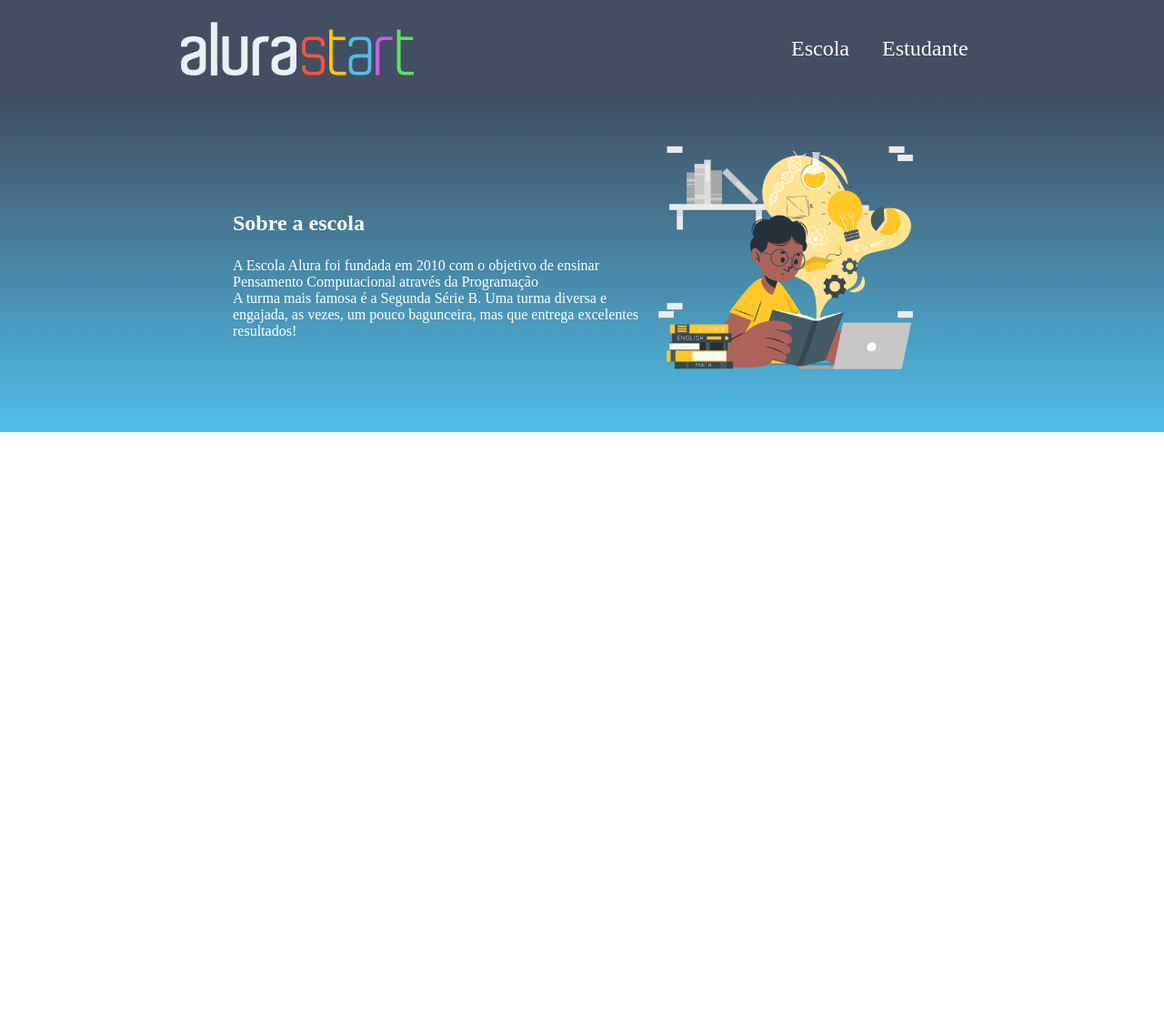
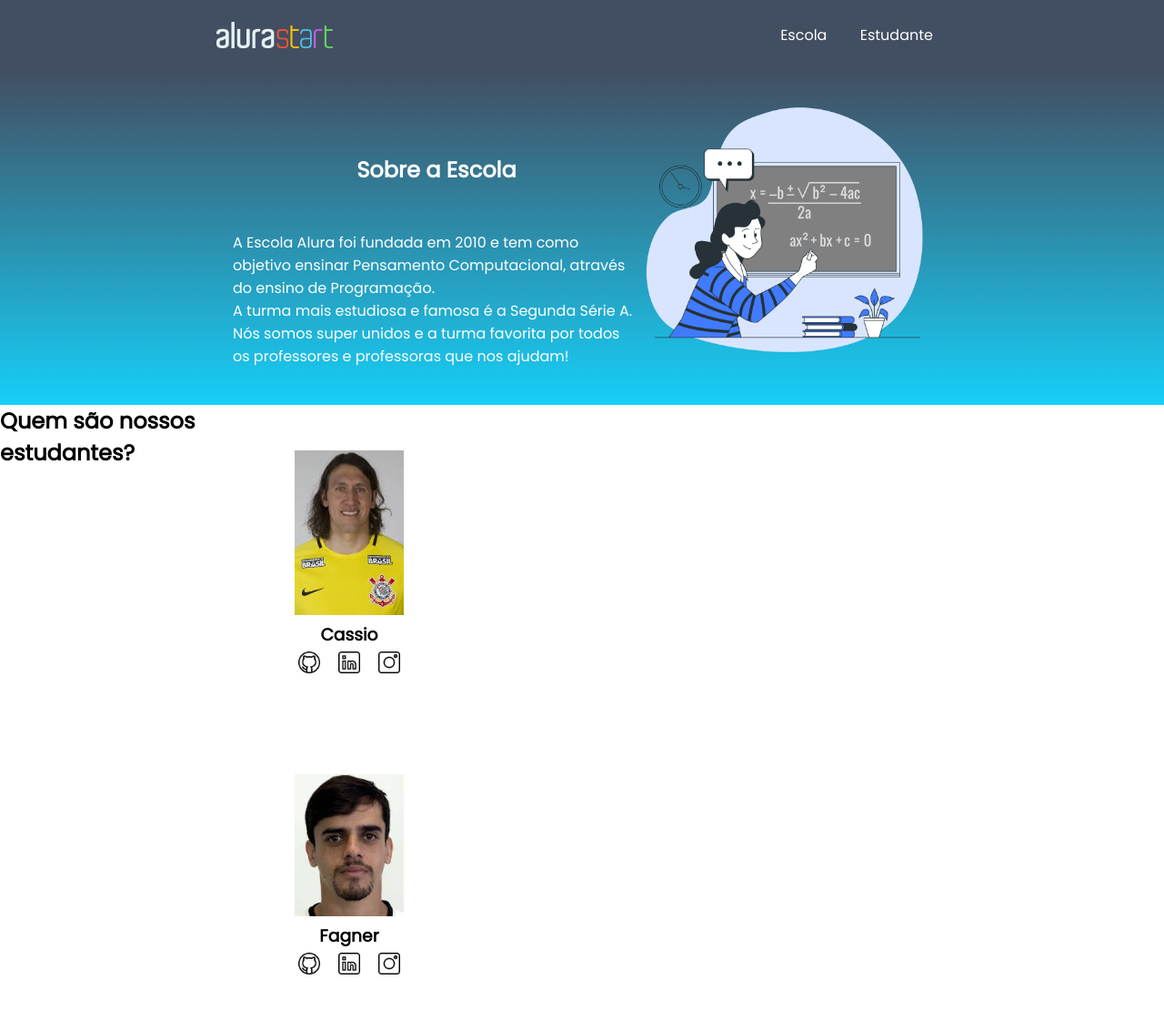
Before and after one commit to silvagusmao/Site-escola, a plain HTML site: page index.html in a window 1280 px wide. Shown: the whole page at 91% size. Before the commit the page ends 800 px from the top, so only its background shows below. Drawn offline with Linux system fonts and the light colour scheme.

Commit message:
Add files via upload

```diff
--- a/index.html
+++ b/index.html
@@ -1,10 +1,14 @@
+<!DOCTYPE html>
 <html lang="en">
 <head>
     <meta charset="UTF-8">
     <meta http-equiv="X-UA-Compatible" content="IE=edge">
     <meta name="viewport" content="width=device-width, initial-scale=1.0">
-    <title>Document</title>
+    <title>Equipe Alura Start</title>
     <link rel="stylesheet" href="style.css">
+    <link rel="preconnect" href="https://fonts.googleapis.com">
+    <link rel="preconnect" href="https://fonts.gstatic.com" crossorigin>
+    <link href="https://fonts.googleapis.com/css2?family=Poppins&display=swap" rel="stylesheet">
 </head>
 <body>
     <header class="cabecalho">
@@ -14,11 +18,34 @@
             <li class="cabecalho-lista-item">Estudante</li>
         </ul>
     </header>
-<section class="escola">
-    <div class="escola-div"><h2 class="escola-titulo">Sobre a escola</h2>
-        <p class="escola-texto-um">A Escola Alura foi fundada em 2010 com o objetivo de ensinar Pensamento Computacional através da Programação</p>
-        <p class="escola-texto-dois">A turma mais famosa é a Segunda Série B. Uma turma diversa e engajada, as vezes, um pouco bagunceira, mas que entrega excelentes resultados!</p></div>
-<img class="escola-imagem" src="Learning-cuate.png" alt="aluno estudando"
-section>
+    <section class="escola">
+        <div class="escola-div-conteudo">
+            <h2 class="escola-titulo">Sobre a Escola</h2>
+            <p class="escola-texto-um">A Escola Alura foi fundada em 2010 e tem como objetivo ensinar Pensamento Computacional, através do ensino de  Programação.</p>
+            <p class="escola-texto-dois">A turma mais estudiosa e famosa é a Segunda Série A. Nós somos super unidos e a turma favorita por todos os professores e professoras que nos ajudam!</p>
+        </div>
+        <img class="escola-imagem" src="Formula-bro.png" alt="imagem que representa uma professora em sala de aula">
+    </section>
+    <section class="estudante">
+        <h2 class="estudante-titulo">Quem são nossos estudantes?</h2>
+        <div class="estudante-todos">
+        <span></span>
+        <div class="estudante-div">
+            <img class="estudante-imagem" src="cassio.jpeg" alt="foto do marcelo">
+            <h3 class="estudante-nome">Cassio</h3>
+            <a href="https://github.com/marcelopaludetto"><img class="estudante-icone" src="github.png" alt="icone github"></a>
+            <a href="https://linkedin.com/marcelopaludetto"><img class="estudante-icone" src="linkedin.png" alt="icone linkedin"></a>
+            <a href="https://instagram.com/marcelopaludetto"><img class="estudante-icone" src="instagram.png" alt="icone instagram"></a>
+        </div>
+        <div class="estudante-div">
+            <img class="estudante-imagem" src="fagner.jpeg" alt="foto do marcelo">
+            <h3 class="estudante-nome">Fagner</h3>
+            <a href="https://github.com/marcelopaludetto"><img class="estudante-icone" src="github.png" alt="icone github"></a>
+            <a href="https://linkedin.com/marcelopaludetto"><img class="estudante-icone" src="linkedin.png" alt="icone linkedin"></a>
+            <a href="https://instagram.com/marcelopaludetto"><img class="estudante-icone" src="instagram.png" alt="icone instagram"></a>
+        </div>
+
+    </div>
+    </section>
 </body>
 </html>
--- a/style.css
+++ b/style.css
@@ -1,8 +1,10 @@
-* {
+*{
     margin: 0;
     padding: 0;
 }
-
+body {
+    font-family: 'Poppins', sans-serif;
+}
 .cabecalho {
     background-color: #424E61;
     color: white;
@@ -13,13 +15,13 @@
 }
 
 .cabecalho-imagem{
-    width: 20%;
+    width: 10%;
 }
 
 .cabecalho-lista-item{
     display: inline-block;
     margin: 0 16px;
-    font-size: 24px;
+    font-size: 16px;
 }
 
 .escola-imagem{
@@ -27,19 +29,38 @@
 }
 
 .escola{
-    background-image: linear-gradient(#424E61,#4EBFE9);
-    color: white;
+    background-image: linear-gradient(#424E61,#16CFF8);
+    color:white;
     display: flex;
     justify-content: center;
     align-items: center;
     padding: 24px 0;
 }
 
-.escola-div{
-width: 35%;
-
+.escola-div-conteudo{
+    width: 35%;
 }
 
+
 .escola-titulo{
-    padding: 24px 0;
+    text-align: center;
+    padding: 50px;
 }
+
+.estudante{
+    display: grid;
+    grid-template-columns: 20% 20% 20% 20% 20%;
+}
+.estudante-imagem{
+    width: 120px;
+}
+
+.estudante-icone{
+    width: 24px;
+    padding: 4px 8px;
+}
+
+.estudante-div{
+    text-align: center;
+    padding: 50px 0;
+}
```
Also changed, not shown: Formula-bro.png (added), cassio.jpeg (added), fagner.jpeg (added), github.png (added), instagram.png (added), linkedin.png (added).
